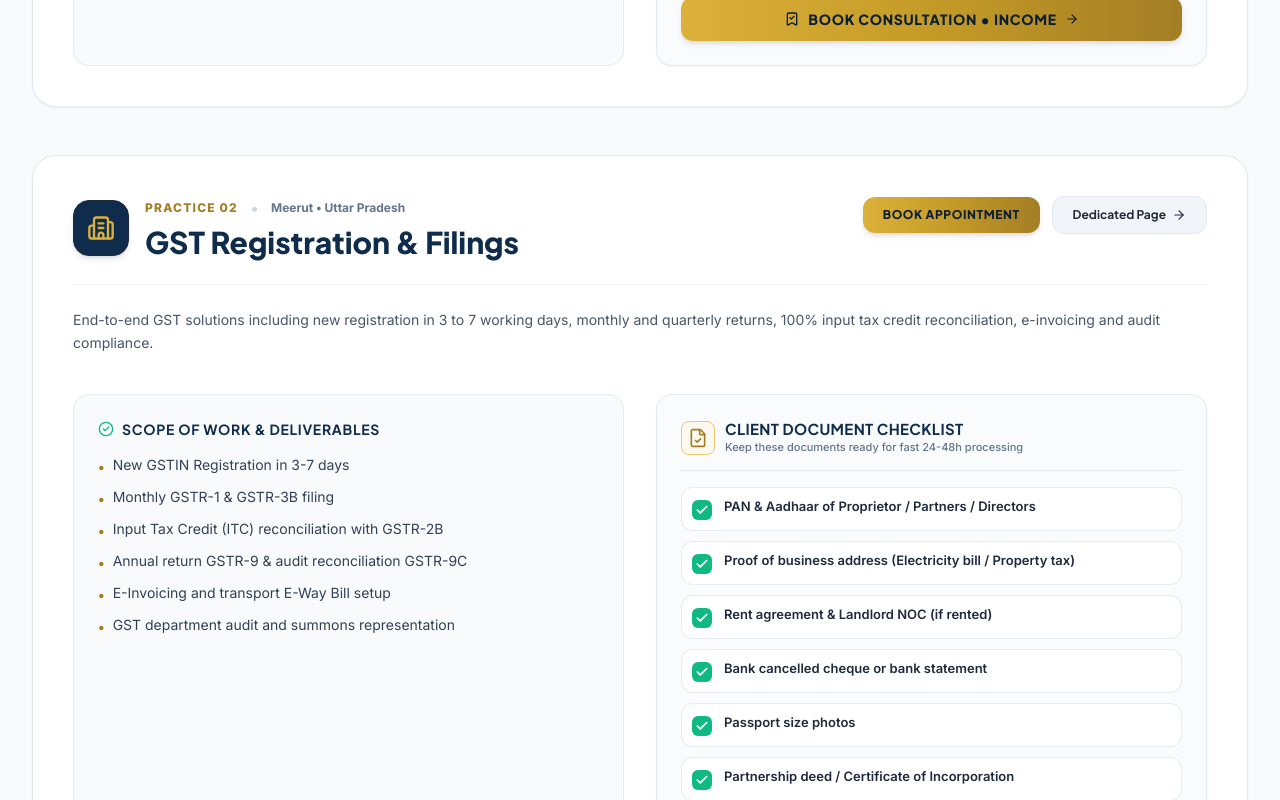
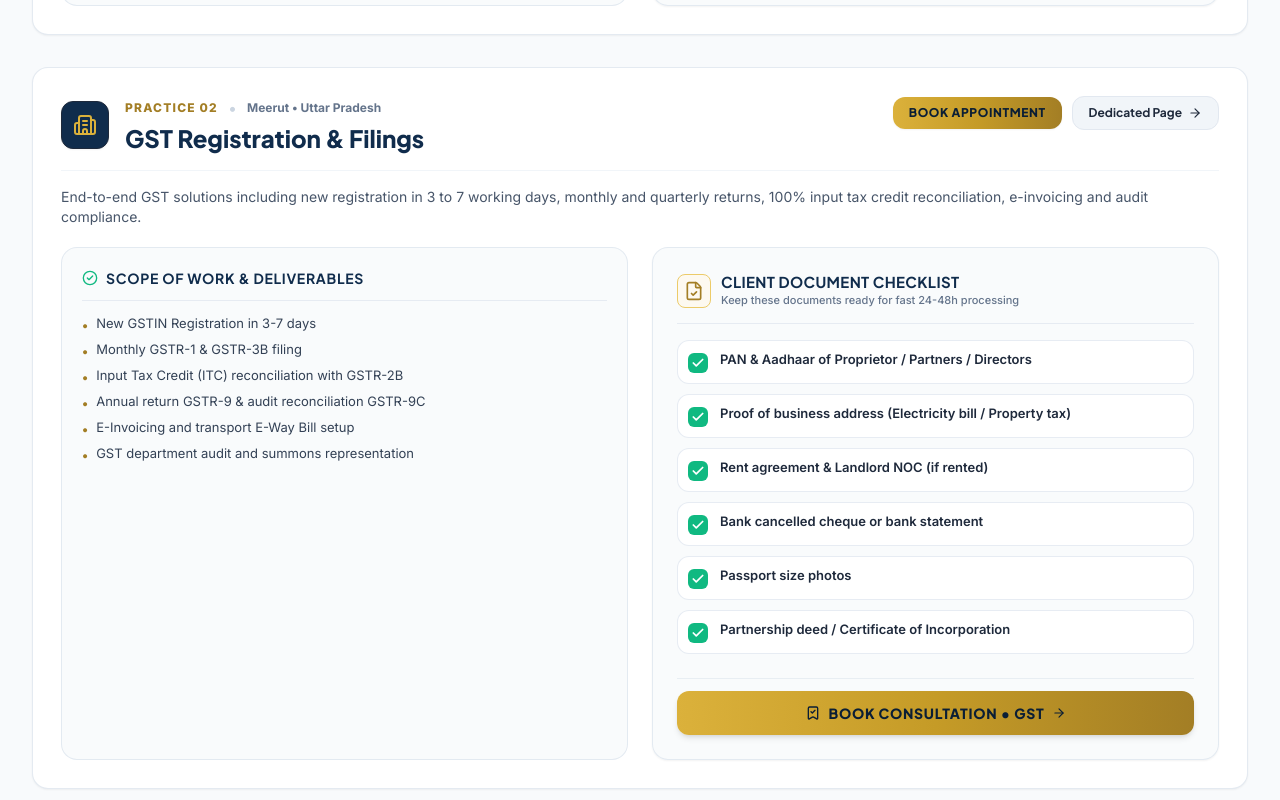
Before and after one commit to 7471ashish/CA-website-final, a React (Vite) app: page /services in a window 1280 px wide. Shown: the part 1360-2160 px from the top of the page. Built offline with nearby package versions, Linux system fonts and the light colour scheme.

Commit message:
style: reduce service cards padding and vertical gaps for sleek compact UI

```diff
--- a/src/pages/ServicesPage.jsx
+++ b/src/pages/ServicesPage.jsx
@@ -49,46 +49,46 @@ export default function ServicesPage() {
 
           <TrustBanner />
 
-          {/* 8 Detailed Service Sections */}
-          <div className="space-y-12">
+          {/* 8 Detailed Service Sections - Compact & Sleek */}
+          <div className="space-y-6 sm:space-y-8">
             {servicesData.map((svc) => {
               const Icon = iconMap[svc.iconName] || FileText;
               return (
                 <div
                   key={svc.id}
                   id={svc.id}
-                  className="bg-white dark:bg-navy-900 border border-slate-200 dark:border-slate-800 rounded-3xl p-6 sm:p-10 shadow-sm hover:border-gold-400/80 dark:hover:border-gold-500/80 transition-all duration-300 scroll-mt-28"
+                  className="bg-white border border-slate-200/90 rounded-2xl p-4 sm:p-7 shadow-sm hover:border-gold-400/80 transition-all duration-300 scroll-mt-24"
                 >
-                  <div className="flex flex-col lg:flex-row items-start justify-between gap-6 pb-6 border-b border-slate-100 dark:border-slate-800">
-                    <div className="flex items-center gap-4">
-                      <div className="w-14 h-14 rounded-2xl bg-navy-900 dark:bg-navy-800 text-gold-400 flex items-center justify-center shrink-0 shadow-md border border-slate-800 dark:border-slate-700">
-                        <Icon className="w-7 h-7" />
+                  <div className="flex flex-col lg:flex-row items-start justify-between gap-4 pb-4 border-b border-slate-100">
+                    <div className="flex items-center gap-3 sm:gap-4">
+                      <div className="w-10 h-10 sm:w-12 sm:h-12 rounded-xl bg-navy-900 text-gold-400 flex items-center justify-center shrink-0 shadow-sm border border-slate-800">
+                        <Icon className="w-5 h-5 sm:w-6 sm:h-6" />
                       </div>
                       <div>
-                        <div className="flex items-center gap-3">
-                          <span className="text-xs font-extrabold text-gold-600 dark:text-gold-400 uppercase tracking-widest">
+                        <div className="flex items-center gap-2.5">
+                          <span className="text-[11px] sm:text-xs font-extrabold text-gold-600 uppercase tracking-widest">
                             Practice {svc.num}
                           </span>
-                          <span className="text-slate-300 dark:text-slate-600">&bull;</span>
-                          <span className="text-xs font-bold text-slate-500 dark:text-slate-400">{siteConfig.locationCity} &bull; {siteConfig.locationState}</span>
+                          <span className="text-slate-300">&bull;</span>
+                          <span className="text-[11px] sm:text-xs font-bold text-slate-500">{siteConfig.locationCity} &bull; {siteConfig.locationState}</span>
                         </div>
-                        <h2 className="font-heading text-2xl sm:text-3xl font-extrabold text-navy-900 dark:text-white mt-1">
+                        <h2 className="font-heading text-lg sm:text-2xl font-extrabold text-[#102c4c] mt-0.5">
                           {svc.title}
                         </h2>
                       </div>
                     </div>
 
-                    <div className="flex items-center gap-3 w-full sm:w-auto shrink-0">
+                    <div className="flex items-center gap-2.5 w-full sm:w-auto shrink-0">
                       <button
                         onClick={() => onOpenConsultation(svc.title)}
-                        className="py-2.5 px-5 rounded-xl bg-gradient-to-r from-gold-400 via-gold-500 to-gold-600 text-navy-950 font-heading font-black text-xs uppercase tracking-wider shadow-md hover:from-gold-300 hover:to-gold-500 transition-all text-center cursor-pointer shrink-0"
+                        className="py-2 px-4 rounded-xl bg-gradient-to-r from-gold-400 via-gold-500 to-gold-600 text-navy-950 font-heading font-black text-xs uppercase tracking-wider shadow-sm hover:from-gold-300 hover:to-gold-500 transition-all text-center cursor-pointer shrink-0"
                       >
                         Book Appointment
                       </button>
                       {svc.detailPath.startsWith('/') && !svc.detailPath.includes('#') && (
                         <Link
                           to={svc.detailPath}
-                          className="py-2.5 px-5 rounded-xl bg-slate-100 hover:bg-slate-200 text-slate-800 font-heading font-bold text-xs text-center transition-colors border border-slate-200 flex items-center gap-1.5 shrink-0"
+                          className="py-2 px-4 rounded-xl bg-slate-100 hover:bg-slate-200 text-slate-800 font-heading font-bold text-xs text-center transition-colors border border-slate-200 flex items-center gap-1.5 shrink-0"
                         >
                           <span>Dedicated Page</span>
                           <ArrowRight className="w-3.5 h-3.5" />
@@ -97,25 +97,27 @@ export default function ServicesPage() {
                     </div>
                   </div>
 
-                  <p className="text-sm text-slate-600 dark:text-slate-300 leading-relaxed my-6">
+                  <p className="text-xs sm:text-sm text-slate-600 leading-relaxed my-4">
                     {svc.fullDesc}
                   </p>
 
-                  <div className="grid grid-cols-1 md:grid-cols-2 gap-8 pt-4">
+                  <div className="grid grid-cols-1 md:grid-cols-2 gap-4 sm:gap-6 pt-1">
                     {/* Deliverables */}
-                    <div className="bg-slate-50 dark:bg-navy-950/80 border border-slate-200/80 dark:border-slate-800 rounded-2xl p-5 sm:p-6">
-                      <h3 className="font-heading text-sm font-bold uppercase tracking-wider text-navy-900 dark:text-white mb-4 flex items-center gap-2">
+                    <div className="bg-slate-50/80 border border-slate-200/90 rounded-2xl p-4 sm:p-5 shadow-xs flex flex-col justify-between">
+                      <div>
+                        <h3 className="font-heading text-xs sm:text-sm font-bold uppercase tracking-wider text-[#102c4c] pb-3 border-b border-slate-200/80 mb-3.5 flex items-center gap-2">
                           <CheckCircle2 className="w-4 h-4 text-emerald-500" />
                           <span>Scope of Work &amp; Deliverables</span>
                         </h3>
-                      <ul className="space-y-2.5">
+                        <ul className="space-y-2">
                           {svc.deliverables.map((deliv, idx) => (
-                          <li key={idx} className="flex items-start gap-2 text-xs sm:text-sm text-slate-700 dark:text-slate-300">
-                            <span className="text-gold-600 dark:text-gold-400 font-bold mt-0.5">&bull;</span>
+                            <li key={idx} className="flex items-start gap-2 text-xs sm:text-[13px] text-slate-700">
+                              <span className="text-gold-600 font-bold mt-0.5">&bull;</span>
                               <span>{deliv}</span>
                             </li>
                           ))}
                         </ul>
+                      </div>
                     </div>
 
                     {/* Interactive Required Documents Checklist */}
```
Lines whose indentation alone changed are shown as unchanged.
